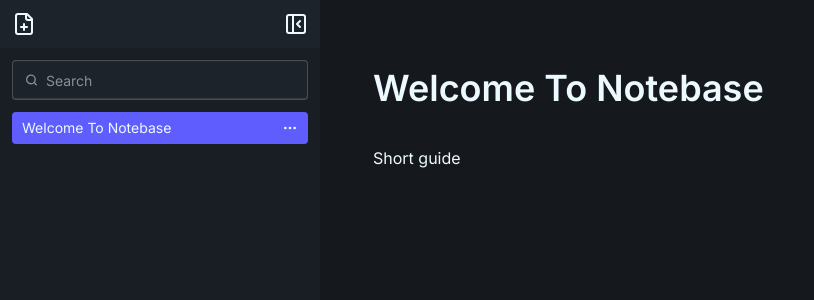
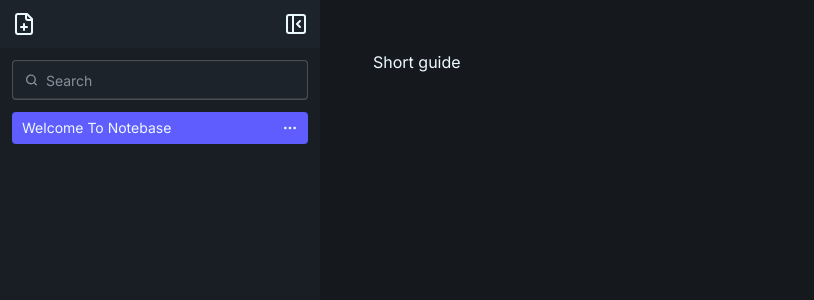
Before and after one commit to jamiewilliamsxyz/notebase, a React (Vite) app: page / in a window 1280 px wide. Shown: the top 300 px of the page, without its empty margins (0-814 px from the left). Built offline with nearby package versions, Linux system fonts and the light colour scheme.

Commit message:
Remove title display and title input feature from the NoteEditor

```diff
--- a/src/components/features/notes/NoteEditor.jsx
+++ b/src/components/features/notes/NoteEditor.jsx
@@ -1,56 +1,22 @@
-import { useContext, useState, useEffect, useRef } from "react";
+import { useContext, useState, useEffect } from "react";
 import { WorkspaceContext } from "../../../context/WorkspaceContext";
 
 export const NoteEditor = () => {
   // https://daisyui.com/components/loading/
 
-  const { noteOpen, notes } = useContext(WorkspaceContext);
+  const { noteOpen } = useContext(WorkspaceContext);
 
-  const [title, setTitle] = useState("");
   const [content, setContent] = useState("");
 
-  const titleInputRef = useRef(null);
-  const contentTextareaRef = useRef(null);
-
   useEffect(() => {
-    setTitle(noteOpen.title);
     setContent(noteOpen.content);
-
-    // Slice creates a new array with an object in, [0] gets the object inside of it at index 0
-    const lastNote = notes.slice(-1)[0];
-
-    // If note opened is last in notes array then focus/select title
-    if (noteOpen === lastNote && lastNote.title === "Untitled") {
-      titleInputRef.current.focus();
-      titleInputRef.current.select();
-    }
   }, [noteOpen]);
 
   return (
-    <div className="min-h-screen flex flex-col p-10">
-      <input
-        type="text"
-        value={title}
-        ref={titleInputRef}
-        // Pressing enter while on the title input will put the user onto the notes main content (textarea)
-        onKeyDown={(e) => {
-          if (e.key === "Enter") {
-            // e.preventDefault() needed to not add a new line when focused on the textarea
-            e.preventDefault();
-            contentTextareaRef.current.focus();
-          }
-        }}
-        onChange={(e) => setTitle(e.target.value)}
-        className="input input-ghost input-lg w-full h-24 text-4xl font-semibold focus:bg-transparent focus:outline-none"
-      />
+    <div className="min-h-screen p-10">
       <textarea
         value={content}
         onChange={(e) => setContent(e.target.value)}
-        onInput={(e) => {
-          e.target.style.height = "auto";
-          e.target.style.height = e.target.scrollHeight + "px";
-        }}
-        ref={contentTextareaRef}
         placeholder="Start typing here..."
         className="textarea text-base textarea-ghost resize-none overflow-hidden w-full leading-relaxed focus:bg-transparent focus:outline-none "
       />
--- a/src/context/WorkspaceContext.jsx
+++ b/src/context/WorkspaceContext.jsx
@@ -8,13 +8,13 @@ export const WorkspaceContextProvider = ({ children }) => {
     { id: "1", title: "Welcome To Notebase", content: "Short guide" },
   ]);
 
+  const [searchQuery, setSearchQuery] = useState("");
+
   const [noteOpen, setNoteOpen] = useState({
     id: "1",
     title: "Welcome To Notebase",
     content: "Short guide",
   });
-
-  const [searchQuery, setSearchQuery] = useState("");
 
   const createNote = () => {
     const newNote = { id: uuidv4(), title: "Untitled", content: "" };
```
